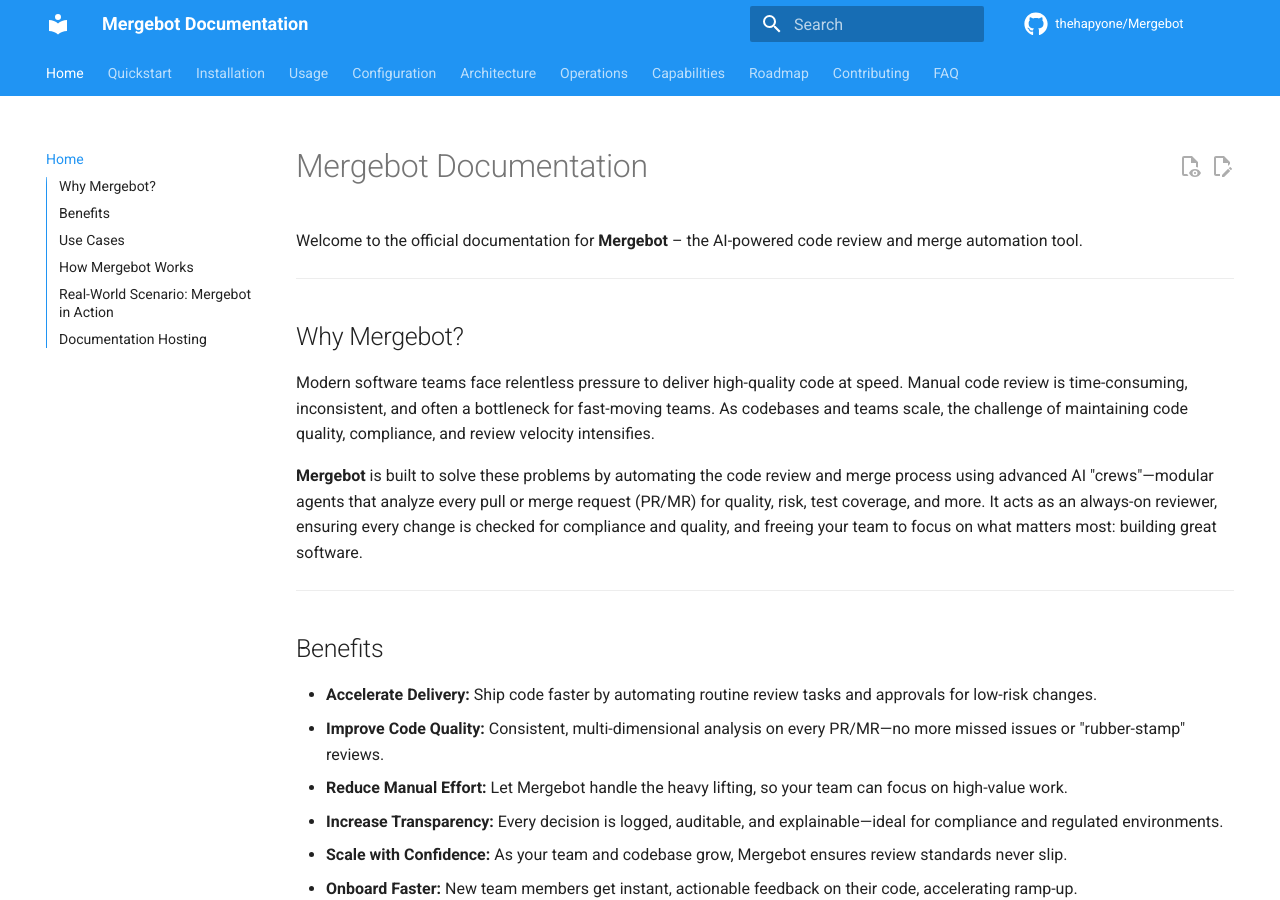
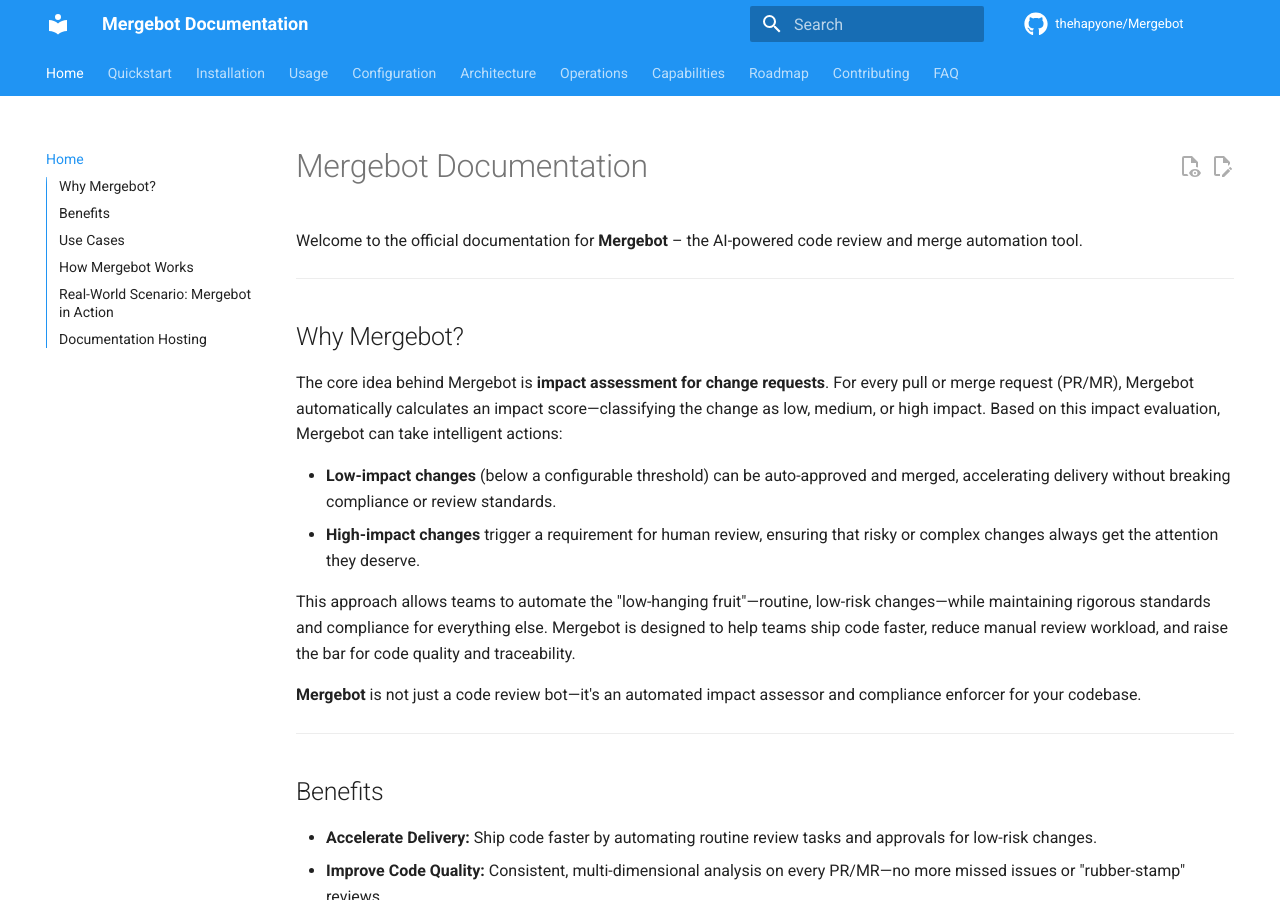
Before and after one commit to thehapyone/Mergebot, an MkDocs documentation site: the page built from docs/index.md, in a window 1280 px wide and 900 px high. Built offline with MkDocs 1.6.1 and Material for MkDocs 9.7.7, drawn with Linux system fonts in a browser that asks for light colours; comment, search, counter and statistics services are not loaded.

Commit message:
Refocus docs on impact assessment, update for GitHub & GitLab support
- Reframe Mergebot as an automated impact assessment and compliance tool for PRs/MRs in README and docs
- Emphasize new workflow: impact scoring, auto-approval for low-risk changes, and enforced review for high-impact changes
- Update documentation to highlight support for both GitHub and GitLab workflows
- Clarify value proposition and automation benefits throughout user-facing text

```diff
--- a/docs/index.md
+++ b/docs/index.md
@@ -6,9 +6,14 @@
 
 ## Why Mergebot?
 
-Modern software teams face relentless pressure to deliver high-quality code at speed. Manual code review is time-consuming, inconsistent, and often a bottleneck for fast-moving teams. As codebases and teams scale, the challenge of maintaining code quality, compliance, and review velocity intensifies.
+The core idea behind Mergebot is **impact assessment for change requests**. For every pull or merge request (PR/MR), Mergebot automatically calculates an impact score—classifying the change as low, medium, or high impact. Based on this impact evaluation, Mergebot can take intelligent actions:
 
-**Mergebot** is built to solve these problems by automating the code review and merge process using advanced AI "crews"—modular agents that analyze every pull or merge request (PR/MR) for quality, risk, test coverage, and more. It acts as an always-on reviewer, ensuring every change is checked for compliance and quality, and freeing your team to focus on what matters most: building great software.
+- **Low-impact changes** (below a configurable threshold) can be auto-approved and merged, accelerating delivery without breaking compliance or review standards.
+- **High-impact changes** trigger a requirement for human review, ensuring that risky or complex changes always get the attention they deserve.
+
+This approach allows teams to automate the "low-hanging fruit"—routine, low-risk changes—while maintaining rigorous standards and compliance for everything else. Mergebot is designed to help teams ship code faster, reduce manual review workload, and raise the bar for code quality and traceability.
+
+**Mergebot** is not just a code review bot—it's an automated impact assessor and compliance enforcer for your codebase.
 
 ---
 
```
Also changed, not shown: README.md (+17 -3 lines), memory-bank/activeContext.md (+6 -1 lines), memory-bank/productContext.md (+7 -0 lines), memory-bank/progress.md (+1 -0 lines), memory-bank/projectbrief.md (+6 -1 lines).
